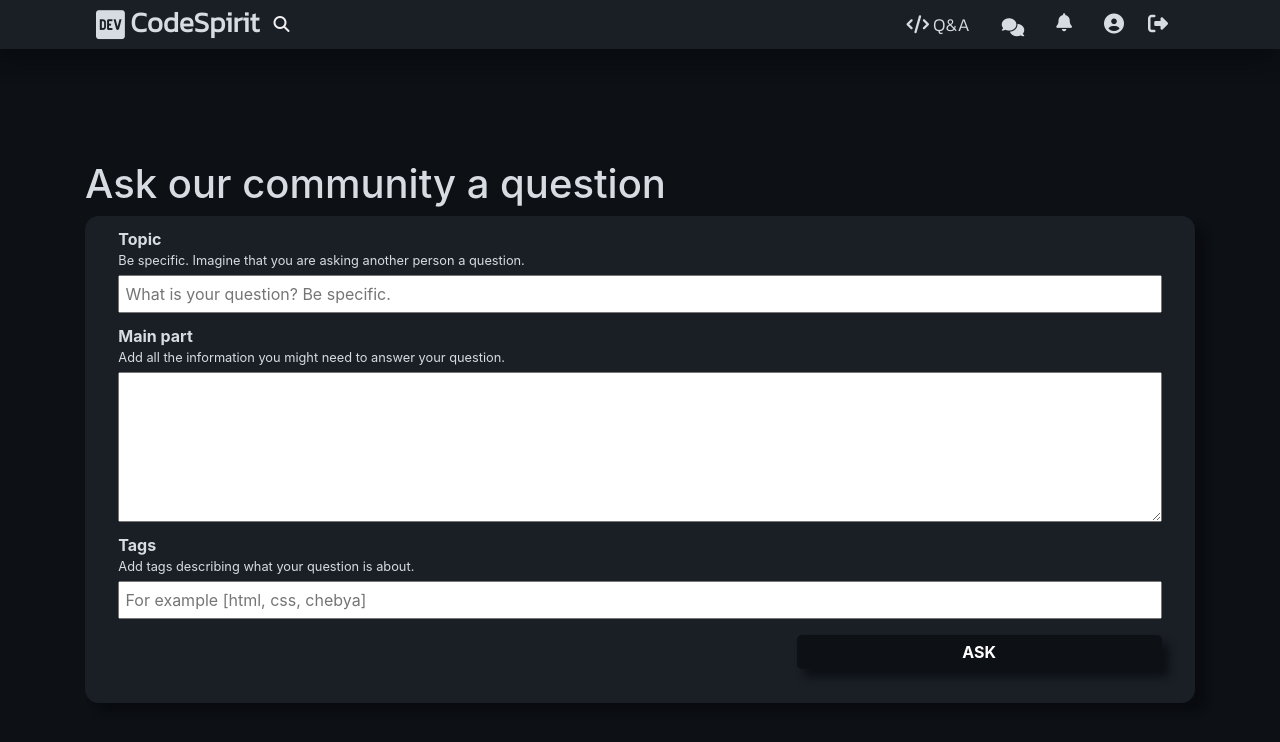
After one commit to azya0/CodeSpirit, a Flask app: a page that uses templates/navbar.html in a window 1280 px wide. The commit adds this page. Shown: the top 742 px of the page. Run offline with Flask 2, Linux system fonts and the light colour scheme; a user stored in the database is signed in; some libraries are stand-ins or nearby versions.

Commit message:
qaa page

```diff
--- a/data/forms.py
+++ b/data/forms.py
@@ -1,10 +1,6 @@
 from flask_wtf import FlaskForm
 from wtforms import PasswordField, StringField, SubmitField, TextAreaField, BooleanField, IntegerField
 from wtforms.validators import DataRequired, EqualTo, Email
-
-
-class Follow(FlaskForm):
-    subnit = SubmitField("Follow")
 
 
 class NewPostForm(FlaskForm):
@@ -33,3 +29,16 @@ class LoginForm(FlaskForm):
 class CommentForm(FlaskForm):
     __form__ = 'comment'
     text = StringField("write a comment...", validators=[DataRequired()])
+
+
+class QAAForm(FlaskForm):
+    __form__ = 'qaa'
+    title = StringField('What is the problem? Be short', validators=[DataRequired()])
+    text = TextAreaField(validators=[DataRequired()])
+    tags = StringField()
+    submit = SubmitField("Post")
+
+
+class AnswerForm(FlaskForm):
+    __form__ = 'answ'
+    text = StringField("write an answer...", validators=[DataRequired()])
--- a/main.py
+++ b/main.py
@@ -1,8 +1,8 @@
 from flask_login import LoginManager, current_user
-from flask import Flask
+from flask import Flask, redirect
 from data import db_session
 from data.__all_models import User
-from pages import home, authentication, chats
+from pages import home, q_and_a, authentication, chats
 import configparser
 
 app = Flask(__name__, static_folder="static")
@@ -24,6 +24,11 @@ def load_user(user_id):
     return session.query(User).get(user_id)
 
 
+@app.errorhandler(401)
+def internal_error(error):
+    return redirect('/login')
+
+
 def main():
     db_session.global_init("db/database.db")
     app.run()
@@ -33,4 +38,5 @@ if __name__ == '__main__':
     app.register_blueprint(home.blueprint)
     app.register_blueprint(authentication.blueprint)
     app.register_blueprint(chats.blueprint)
+    app.register_blueprint(q_and_a.blueprint)
     main()
--- /dev/null
+++ b/pages/q_and_a.py
@@ -0,0 +1,56 @@
+from flask_login import login_required, current_user
+from data.__all_models import *
+from data.forms import *
+from flask import render_template, redirect
+import datetime
+import flask
+
+from data import db_session
+
+blueprint = flask.Blueprint(
+    'q_and_a', __name__,
+    template_folder='templates',
+    static_folder="static"
+)
+
+
+@blueprint.route('/q&a', methods=['GET', 'POST'])
+@login_required
+def main_page():
+    session = db_session.create_session()
+    form = QAAForm()
+    answer_form = AnswerForm()
+    data = {
+        'session': session,
+        'files': session.query(File),
+        'answers': session.query(Answer),
+        'likes': session.query(Like),
+        'form': form,
+        'answer_form': answer_form,
+        'User': User,
+        'File': File,
+        'Like': Like,
+        'Answer': Answer,
+        'current_user': current_user,
+    }
+    return render_template("qaa.html", **data)
+
+
+@blueprint.route('/q&a/form', methods=['GET', 'POST'])
+@login_required
+def qaa_form():
+    form = QAAForm()
+    if form.validate_on_submit():
+        qaa, session = QAA(), db_session.create_session()
+        qaa.author = current_user.id
+        qaa.text = form.text.data
+        qaa.datetime = datetime.datetime.now()
+        qaa.tags = form.tags.data
+        session.add(qaa)
+        session.commit()
+        return redirect('/q&a')     # TODO redirect to qaa page
+
+    data = {
+        'form': form
+    }
+    return render_template("qaa-form.html", **data)
--- a/static/scripts.js
+++ b/static/scripts.js
@@ -38,7 +38,7 @@ function replaceText() {
 function replaceCommentText(post_id) {
     var flex = document.getElementById('comments-hidden-input-' + post_id);
     var div = document.getElementById('comment-post-' + post_id);
-    flex.value = div.innerHTML;
+    flex.value = div.innerText.replace(/\r?\n|\r/g, "\\n");
 }
 
 
@@ -243,7 +243,7 @@ function addComment(post_id) {
                                 <b class="main-comment-username main-strong">${response.author}</b>
                                 <i id="delete-${response.id}" class="fas fa-times main-white-font-color" style="visibility: hidden; opacity: 0;" onclick="deleteComment(${response.id})"></i>
                             </div>
-                            <b class="main-comment-text">${response.text}</b>
+                            <b class="main-comment-text">${response.text.replace(/\r?\n|\r/g, "<br>")}</b>
                         </div>
                     </div>
                     <div class="main-comment-content">
@@ -265,7 +265,6 @@ function addComment(post_id) {
 
                 newHeight = $('body').height();
 
-                scrollTo(0, curScroll + (newHeight - curHeight));
                 $('[comment_id=' + response.id + ']').hover(
                     function() {
                         if ($( this ).attr('comment_liked') == 'False') {
@@ -279,6 +278,7 @@ function addComment(post_id) {
                             $ ( '#delete-' + $( this ).attr('comment_id') ).css({'visibility': 'hidden', 'opacity': '0'})
                     }
                 );
+                scrollTo(0, curScroll + (newHeight - curHeight));
             }
         }
     });
--- a/static/style.css
+++ b/static/style.css
@@ -2,8 +2,10 @@ body {
     background-color: #010409f2;
 }
 
-a {text-decoration:none;}
-a:hover {text-decoration: none;}
+a {text-decoration:none;color:#d7dce3}
+a:hover {text-decoration: none;color:#afb5bb}
+input {outline:none;}
+textarea {outline:none;}
 button:active, button:focus {outline: none;}
 button::-moz-focus-inner {border: 0;}
 
@@ -29,6 +31,15 @@ b, strong{
     flex-direction: row;
     align-content: center;
     justify-content: space-between;
+    align-items: center;
+}
+
+.df-jc-c {
+    display: flex;
+    flex-wrap: nowrap;
+    flex-direction: row;
+    align-content: center;
+    justify-content: center;
     align-items: center;
 }
 
@@ -180,7 +191,7 @@ nav .bar {
 nav .bar span {
     color: #fff;
     position: absolute;
-    font-size: 35px;
+    font-size: 27px;
 }
 
 .nav-link {
@@ -707,7 +718,6 @@ input:-webkit-autofill:active {
     margin-right: 6.285%;
     word-wrap: break-word;
     color: #d7dce3;
-    margin-bottom: .5%;
 }
 
 .main-comment-content {
@@ -743,6 +753,67 @@ input:-webkit-autofill:active {
 
 .p-span {
     font-weight: bolder;
+}
+
+#main-qaa-ask {
+    display: flex;
+    flex-direction: row;
+    flex-wrap: nowrap;
+    justify-content: center;
+    align-items: center;
+    border: 2px solid #d7dce3;
+    border-radius: 7px;
+}
+
+#main-qaa-ask-link {
+    font-size: 25px;
+    text-transform: uppercase;
+    background: linear-gradient(#C33764, rgba(135, 60, 255, 0.0) 70%),
+                linear-gradient(-45deg, rgba(120, 155, 255, 0.9) 25%, #1D2671 65%);
+    color: #d7dce3;
+    font-weight: 650;
+    padding: 1% 4%;
+    border-radius: 19px;
+    transition: .5s;
+}
+
+#main-qaa-ask-link:hover {
+    color: #d7dce3a6;
+}
+
+.df-jc-c .fa-code {
+    font-size: 30px;
+    margin-right: .5%;
+}
+
+#main-qaa-form {
+    display: flex;
+    flex-direction: column;
+    background-color: #1a1f26;
+    padding: 1% 3%;
+    padding-bottom: 3%;
+    border-radius: 14px;
+    box-shadow: 10px 9px 7px #080a0fd9;
+}
+
+.main-qaa-form-item {
+    width: 100%;
+    margin-bottom: 1%;
+    padding: .5%;
+}
+
+#main-ask-button {
+    width: 35%;
+    font-weight: bold;
+    background: #0d1015;
+    box-shadow: 7px 8px 8px #0d1015;
+    border-radius: 5px;
+    color: #fff;
+    text-transform: uppercase;
+    text-align: center;
+    padding: .5%;
+    cursor: pointer;
+    border: none;
 }
 
 @media screen and (max-width: 925px)
--- a/templates/navbar.html
+++ b/templates/navbar.html
@@ -50,9 +50,9 @@
         <div class="links" id="links">
             <ul class="navbar-nav list-group-horizontal main-ul" style="font-size: 20px">
                 <li class="active mr-3 ml-3">
-                    <a class="nav-link main-font d-line main-fs" href="/" style="padding-top: 18%;">
-                        <i class="fa fa-newspaper-o" aria-hidden="true"></i>
-                        <p class="main-hidden-word">News</p>
+                    <a class="nav-link main-font d-line main-fs" href="/q&a" style="padding-top: 18%;">
+                        <i class="fas fa-code"></i>
+                        <p class="main-hidden-word">Q&A</p>
                     </a>
                 </li>
                 {% if current_user.is_authenticated %}
--- /dev/null
+++ b/templates/qaa-form.html
@@ -0,0 +1,27 @@
+{% extends "navbar.html" %}
+
+{% block content %}
+<script src="https://ajax.googleapis.com/ajax/libs/jquery/1.11.1/jquery.min.js"></script>
+<script src="http://ajax.googleapis.com/ajax/libs/jquery/1.4.4/jquery.min.js" type="text/javascript"></script>
+<script src="{{ url_for('static', filename='scripts.js') }}"></script>
+
+<div style="margin-bottom: 2%; margin-top: 10%">
+    <h1 class="main-white-font-color">Ask our community a question</h1>
+    <form id="main-qaa-form" method="post" enctype=multipart/form-data>
+        <span class="main-white-font-color" style="font-weight: 700">Topic</span>
+        <small class="main-white-font-color" style="margin-bottom: .5%">Be specific. Imagine that you are asking another person a question.</small>
+        {{ form.hidden_tag() }}
+        {{ form.title(id='main-qaa-form-input', class='main-qaa-form-item', placeholder='What is your question? Be specific.') }}
+        <span class="main-white-font-color" style="font-weight: 700">Main part</span>
+        <small class="main-white-font-color" style="margin-bottom: .5%">Add all the information you might need to answer your question.</small>
+        {{ form.text(class='main-qaa-form-item', style='min-height: 150px;') }}
+        <span class="main-white-font-color" style="font-weight: 700">Tags</span>
+        <small class="main-white-font-color" style="margin-bottom: .5%">Add tags describing what your question is about.</small>
+        {{ form.tags(class='main-qaa-form-item', style='margin-bottom: 1.5%;', placeholder='For example [html, css, chebya]') }}
+        <div style="display: flex;flex-direction: column; align-items: flex-end;">
+            {{ form.submit(id='main-ask-button', value='Ask') }}
+        </div>
+    </form>
+</div>
+
+{% endblock %}
```
Also changed, not shown: data/__all_models.py (+23 -1 lines), pages/home.py (+7 -8 lines), templates/home.html (+5 -3 lines), templates/qaa.html (added, +15 -0 lines).
